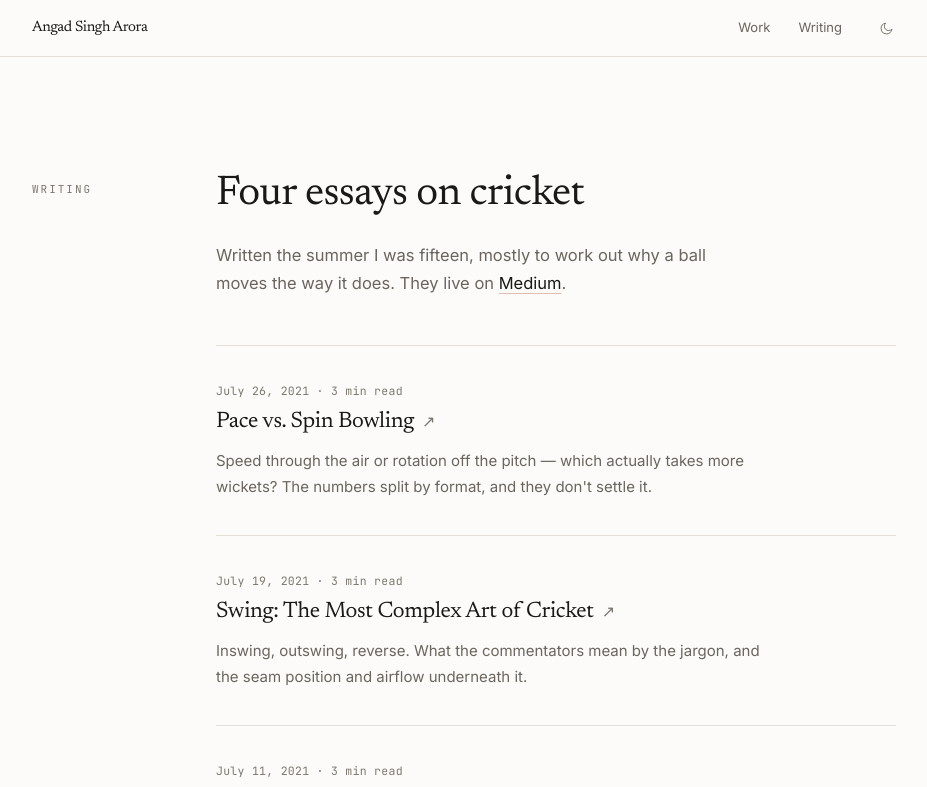
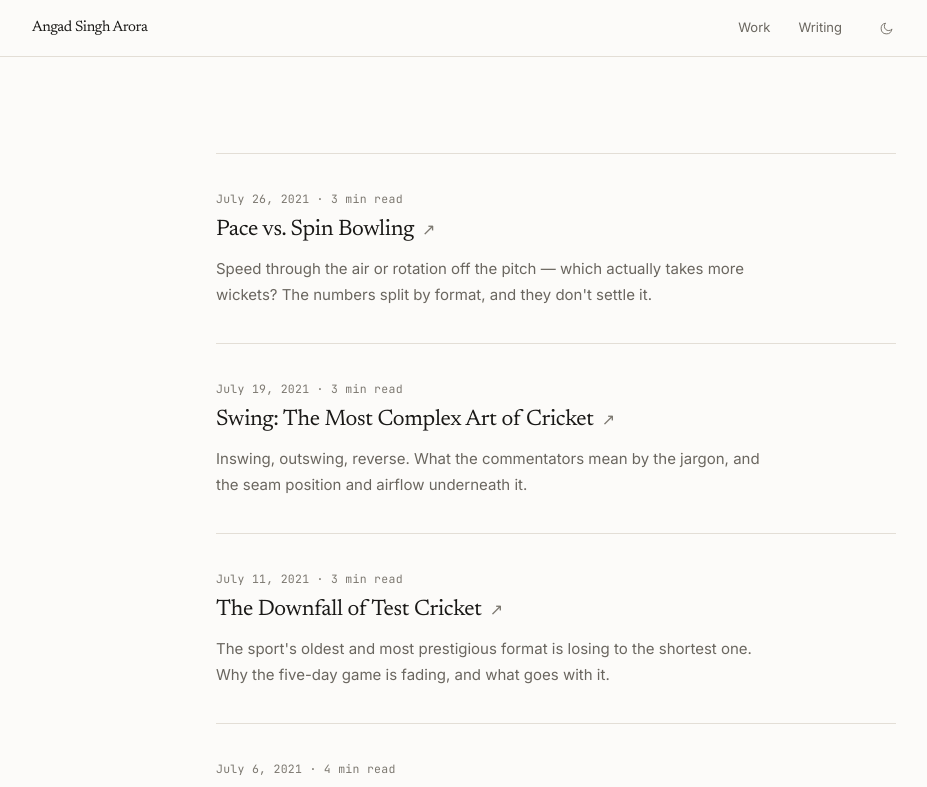
Before and after one commit to angadsingharora/personal-website, a Next.js app: page /blog in a window 1280 px wide. Shown: the top 787 px of the page, without its empty margins (176-1103 px from the left). Built offline with nearby package versions, Linux system fonts and the light colour scheme.

Commit message:
Drop the Writing page header block

```diff
--- a/src/app/blog/page.tsx
+++ b/src/app/blog/page.tsx
@@ -7,8 +7,6 @@ export const metadata = {
   title: "Writing / Angad Singh Arora",
   description: "Essays on cricket by Angad Singh Arora, published on Medium.",
 };
-
-const MEDIUM = "https://medium.com/@angadsingharora";
 
 /* Static list: four posts, all from 2021, nothing new since. Fetch the RSS
    feed instead if this ever starts moving. */
@@ -52,32 +50,9 @@ export default function BlogPage() {
     <>
       <Header />
       <main id="main">
-        <div className="mx-auto max-w-page px-6 pb-14 pt-20 sm:px-8 sm:pb-20 sm:pt-28 lg:grid lg:grid-cols-[8rem_1fr] lg:gap-14">
-          <p className="mb-8 font-mono text-[11px] uppercase tracking-[0.18em] text-faint lg:mb-0 lg:pt-3">
-            Writing
-          </p>
-
-          <div className="min-w-0">
-            <Reveal>
-              <h1 className="text-[clamp(1.9rem,5vw,2.6rem)] leading-tight">
-                Four essays on cricket
-              </h1>
-              <p className="mt-5 max-w-prose text-[16.5px] leading-[1.7] text-muted">
-                Written the summer I was fifteen, mostly to work out why a ball
-                moves the way it does. They live on{" "}
-                <a
-                  href={MEDIUM}
-                  target="_blank"
-                  rel="noopener noreferrer"
-                  className="text-ink underline decoration-accent/35 underline-offset-4 transition-colors hover:decoration-accent"
-                >
-                  Medium
-                </a>
-                .
-              </p>
-            </Reveal>
-
-            <div className="mt-12 divide-y divide-rule border-y border-rule">
+        <div className="mx-auto max-w-page px-6 py-16 sm:px-8 sm:py-24 lg:grid lg:grid-cols-[8rem_1fr] lg:gap-14">
+          <div className="min-w-0 lg:col-start-2">
+            <div className="divide-y divide-rule border-y border-rule">
               {posts.map((post, i) => (
                 <Reveal key={post.href} delay={i * 40}>
                   <a
```
